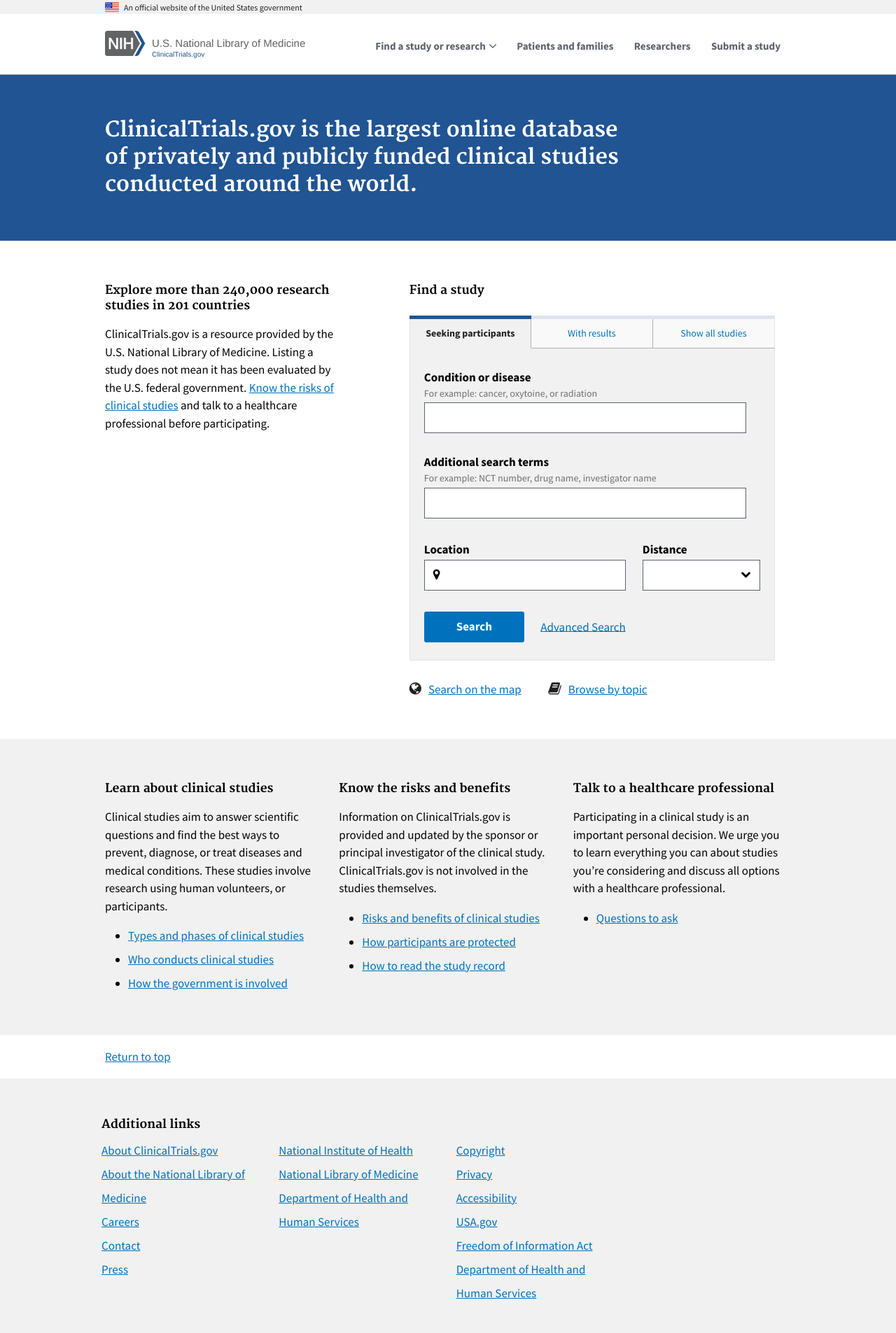
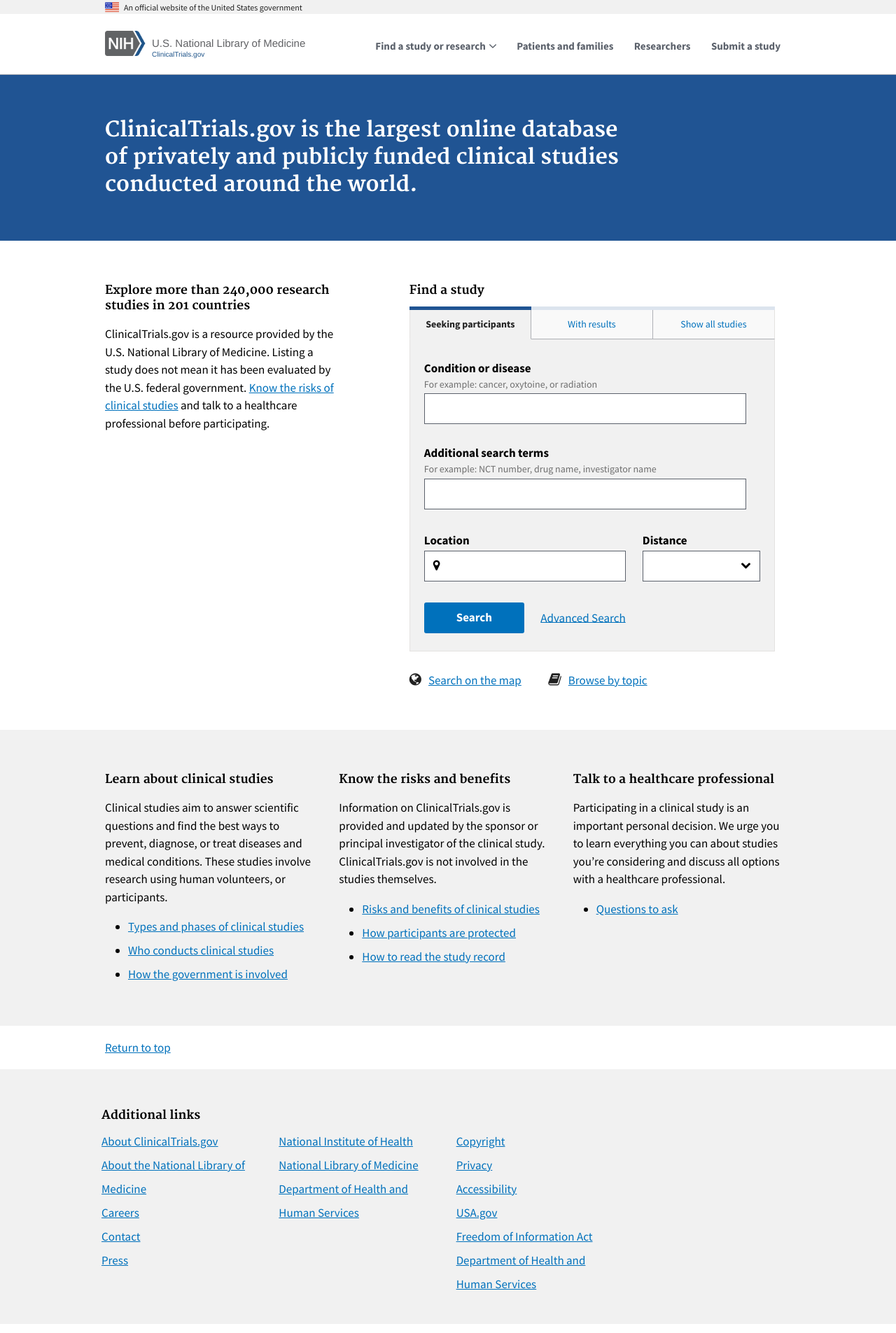
Before and after one commit to 18F/clinical-trials-prototype, a Jekyll site: the page built from pages/home.md, in a window 1280 px wide. Shown: the whole page at 70% size. Built offline with Jekyll 4.4.1, drawn with Linux system fonts in a browser that asks for light colours.

Commit message:
Update margin of search form legend

```diff
--- a/_sass/_custom.scss
+++ b/_sass/_custom.scss
@@ -156,7 +156,7 @@
 .search-legend {
   @include h4;
   font-family: $font-serif;
-  margin-bottom: 3rem;
+  margin-bottom: 1em;
 }
 
 .form-search-home {
```
